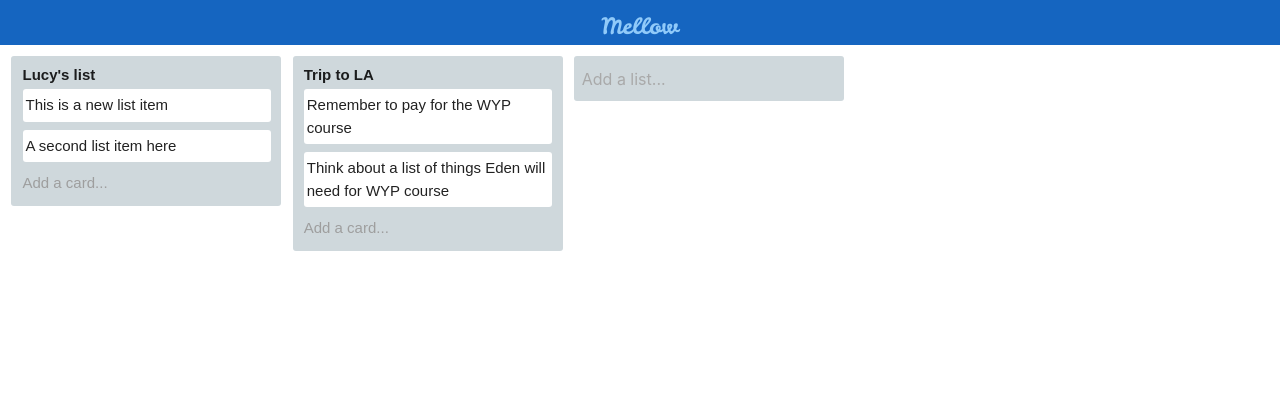
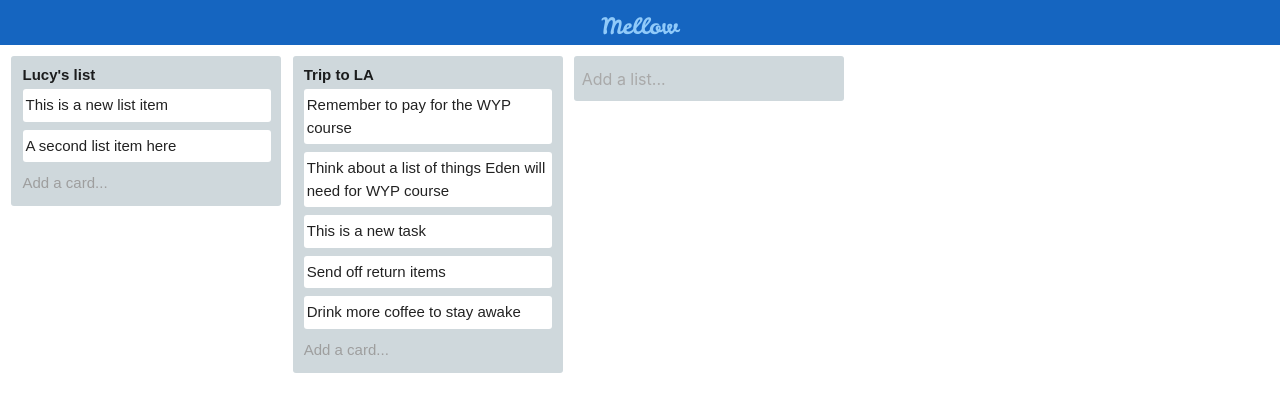
Before and after one commit to lucymonie/trello-clone, a React (Create React App) app: page / in a window 1280 px wide. Shown: the top 412 px of the page. Built offline with nearby package versions, Linux system fonts and the light colour scheme; data requests are answered from the project's data file; a web font is replaced by a local one.

Commit message:
Adds date picker to list app

```diff
--- a/database/db.json
+++ b/database/db.json
@@ -17,14 +17,16 @@
     {
       "task": {
         "task_text": "This is a new list item",
-        "list_id": 1
+        "list_id": 1,
+        "due_date": "2018-10-03T13:35:07.000Z"
       },
       "id": 1
     },
     {
       "task": {
         "task_text": "A second list item here",
-        "list_id": 1
+        "list_id": 1,
+        "due_date": "2018-08-27T23:00:00.000Z"
       },
       "id": 2
     },
@@ -39,9 +41,32 @@
       "task": {
         "task_text": "Think about a list of things Eden will need for WYP course",
         "list_id": 2,
-        "due_date": "2018-08-07T17:00:00.000Z"
+        "due_date": "2018-08-27T11:46:15.000Z"
       },
       "id": 4
+    },
+    {
+      "task": {
+        "task_text": "This is a new task",
+        "list_id": 2,
+        "due_date": "2018-08-14T13:38:49.000Z"
+      },
+      "id": 5
+    },
+    {
+      "task": {
+        "task_text": "Send off return items",
+        "list_id": 2,
+        "due_date": null
+      },
+      "id": 6
+    },
+    {
+      "task": {
+        "task_text": "Drink more coffee to stay awake",
+        "list_id": 2
+      },
+      "id": 7
     }
   ]
 }
--- a/package.json
+++ b/package.json
@@ -9,7 +9,7 @@
     "json-server": "^0.12.2",
     "moment": "^2.22.2",
     "react": "^16.4.1",
-    "react-dates": "^17.1.1",
+    "react-datepicker": "^1.6.0",
     "react-dom": "^16.4.1",
     "react-test-renderer": "^16.3.2"
   },
--- a/src/components/App.css
+++ b/src/components/App.css
@@ -90,6 +90,14 @@ header {
   margin: 0 0.5em 0.5em;
 }
 
+.due-date-title {
+  margin-right: 0.5em;
+}
+
+.date-picker {
+  cursor: pointer;
+}
+
 .due-date-inline {
   display: inline-block;
 }
@@ -110,3 +118,9 @@ header {
 :-moz-placeholder { /* Firefox 18- */
   color: darkGray;
 }
+
+.react-datepicker__input-container input[type=text] {
+  border-bottom: none;
+  margin-bottom: 0;
+  font-size: 14px;
+}
--- a/src/components/App.js
+++ b/src/components/App.js
@@ -1,7 +1,6 @@
 import React, { Component } from 'react';
-import 'react-dates/initialize';
 import './App.css';
-import 'react-dates/lib/css/_datepicker.css';
+import 'react-datepicker/dist/react-datepicker.css';
 import { getData, addNewList, makeUpdate } from '../helpers/database';
 import Header from './Header';
 import AddList from './AddList';
@@ -16,7 +15,8 @@ class App extends Component {
       textEntered: "",
       taskText: "",
       listsData: [],
-      tasksData: []
+      tasksData: [],
+      date: null
     }
   }
 
@@ -59,7 +59,8 @@ class App extends Component {
   onClickCancelTask = () => {
     this.setState({
       taskText: "",
-      showEditTask: null
+      showEditTask: null,
+      date: null,
     });
   }
 
@@ -71,8 +72,8 @@ class App extends Component {
     this.setState({ taskText: value });
   }
 
-  handleDueDate = (dateObj) => {
-    this.setState({ date: dateObj });
+  handleDueDate = (date) => {
+    this.setState({ date });
   }
 
   render() {
--- a/src/components/Card.js
+++ b/src/components/Card.js
@@ -9,6 +9,7 @@ const Card = ({
   handleTaskText,
   handleDueDate,
   date,
+  existingDate,
   taskText,
   patchTask,
   onClickCancelTask
@@ -26,7 +27,7 @@ const Card = ({
         <DueDate
           handleDueDate={handleDueDate}
           date={date}
-          taskId={(task.id).toString()}
+          existingDate={existingDate}
          />
         <SaveCancel
           onClickSave={ () => patchTask(task.id, {
--- a/src/components/DueDate.js
+++ b/src/components/DueDate.js
@@ -1,33 +1,18 @@
 import React from 'react';
-import { SingleDatePicker } from 'react-dates';
+import DatePicker from 'react-datepicker';
+import moment from 'moment';
 
-class DueDate extends React.Component {
-  constructor(props) {
-    super(props);
-    this.state = {
-      focused: false
-    }
-  }
-
-  render() {
-    const { handleDueDate, date, taskId } = this.props;
-    return (
-      <div className="due-date">
-        <div className="due-date-title">Due date</div>
-        <SingleDatePicker
-          date={date} // momentPropTypes.momentObj or null
-          onDateChange={ date => handleDueDate(date) } // PropTypes.func.isRequired
-          focused={this.state.focused} // PropTypes.bool
-          onFocusChange={({ focused }) => this.setState({ focused })} // PropTypes.func.isRequired
-          id={taskId} // PropTypes.string.isRequired,
-          noBorder={true}
-          small={true}
-          numberOfMonths={1}
-        />
-      </div>
-    );
-  }
-
-}
+const DueDate = ({ date, existingDate, handleDueDate }) => (
+  <div className="due-date">
+    <div className="due-date-title due-date-inline">Due date:</div>
+    <div className="date-picker due-date-inline">
+      <DatePicker
+        selected={ date ? date : existingDate ? moment(existingDate) : null }
+        onChange={ date => handleDueDate(date) }
+        placeholderText="Click to select a date"
+      />
+    </div>
+  </div>
+);
 
 export default DueDate;
--- a/src/components/List.js
+++ b/src/components/List.js
@@ -27,6 +27,7 @@ const List = ({
         handleTaskText={handleTaskText}
         handleDueDate={handleDueDate}
         date={date}
+        existingDate={task.task.due_date}
         taskText={taskText}
         showEditTask={showEditTask}
         patchTask={patchTask}
```
Also changed, not shown: 1 other file (tests, documents, lock files or other folders).
